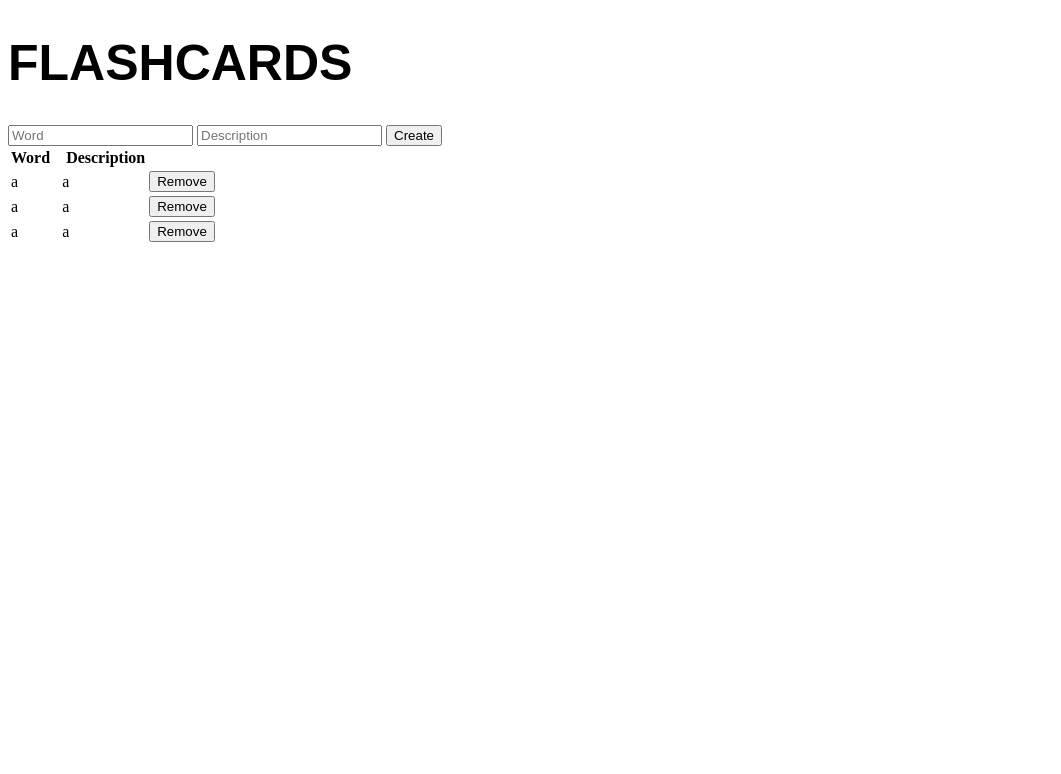
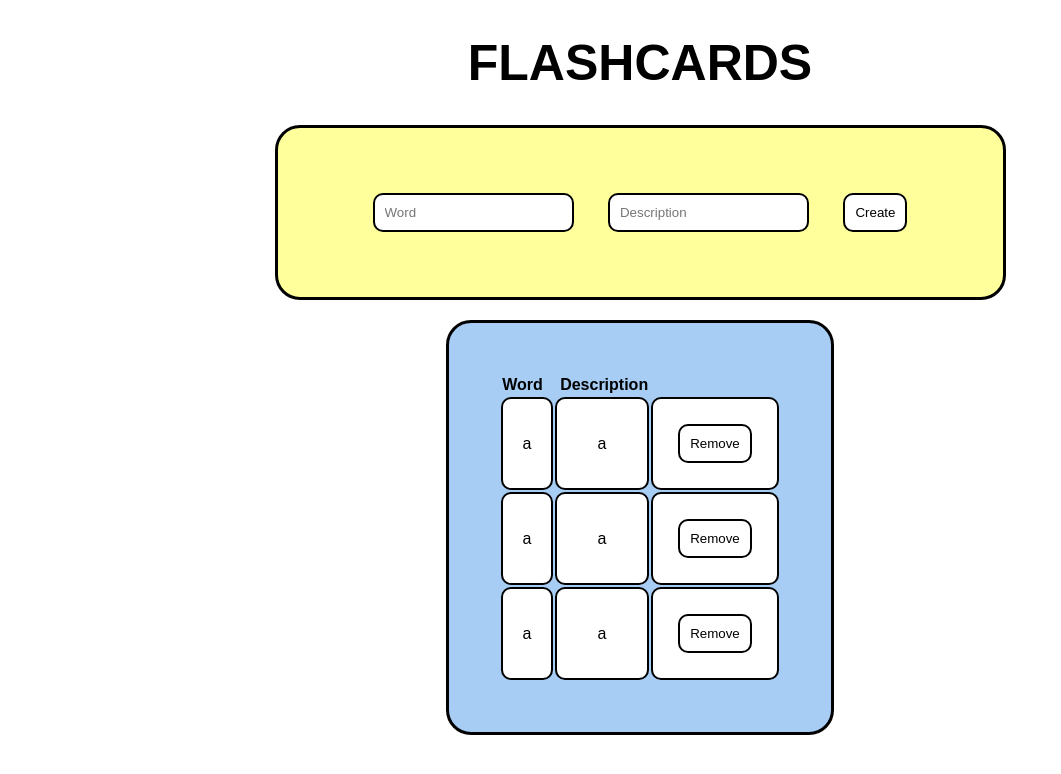
Before and after one commit to jechangoh/EasyCards, a Flask app: page / in a window 1280 px wide. Shown: the top 774 px of the page, without its empty margins (0-1061 px from the left). Run offline with Flask 2, Linux system fonts and the light colour scheme; data comes from the database, SQL or seed files in the repository.

Commit message:
Update style.css

```diff
--- a/static/style.css
+++ b/static/style.css
@@ -1,10 +1,48 @@
+body {
+    font-family: Arial, Helvetica, sans-serif;
+    max-width: 1250px;
+    margin-left: auto;
+    margin-right: auto;
+}
+
 h1 {
-    font-family: Arial, Helvetica, sans-serif;
     font-size: 50px;
+    text-align: center;
+}
+
+.form {
+    background-color: rgb(255, 255, 155);
+}
+
+.form, table {
+    max-width: 50%;
+    padding: 40px;
+    border: 3px solid black;
+    border-radius: 25px;
+    padding: 50px;
+    text-align: center;
+    margin-left: auto;
+    margin-right: auto;
+}
+
+input[type=text], input[type=submit], td {
+    padding: 10px;
+    border-radius: 10px;
+    margin: 15px;
+    border: 2px solid black;
+    background-color: white;
+}
+
+input[type=submit] {
+    cursor: pointer;
+}
+
+table {
+    background-color: rgb(167, 205, 245);
+    margin-top: 20px;
 }
 
 h3 {
-    font-family: Arial, Helvetica, sans-serif;
     text-align: center;
     font-weight: bold;
     font-size: 24px;
@@ -13,8 +51,6 @@ h3 {
 .error-btn {
     margin-top: 10px;
     font-family: Arial, Helvetica, sans-serif;
-    padding: 15px;
-    border-radius: 20px;
     background-color: white;
     cursor: pointer;
     border: 3px solid black;
```
